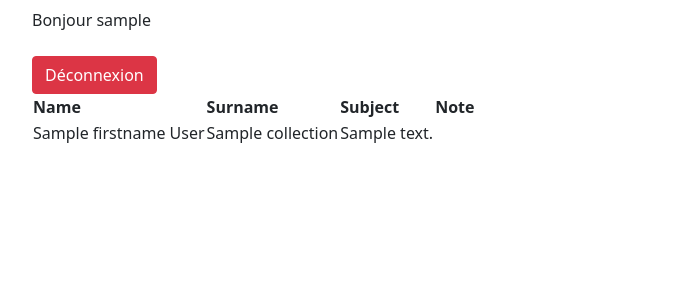
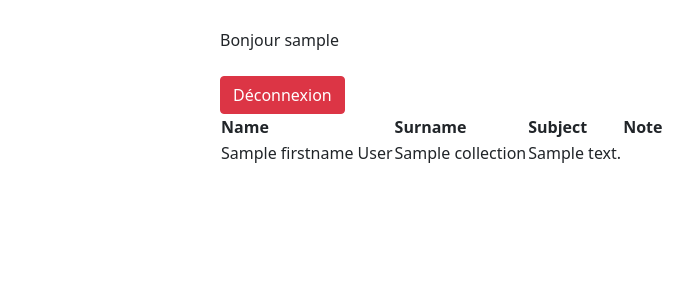
Before and after one commit to tibusgic/projetWeb, a PHP site: template public_html/templates/show.twig in a window 1280 px wide. Shown: the top 300 px of the page, without its empty margins (50-743 px from the left). Run offline with PHP 8.4, Linux system fonts and the light colour scheme; the template is opened without the code that fills it: most values are stand-ins (such as "Sample title", 1, 10 or a date in 2020); some libraries are stand-ins or nearby versions.

Commit message:
fix layout

```diff
--- a/public_html/templates/layout.twig
+++ b/public_html/templates/layout.twig
@@ -16,9 +16,14 @@
     <body>
 	<h1></h1>
 
-        <div class="container">
-        {% block sidebar %}{% endblock %}
-        {% block content %}{% endblock %}
+        <div class="container-fluid">
+            <div class="row">
+                {% block sidebar %}{% endblock %}
+
+                <div class="col" style="margin-left: 250px; padding: 20px;">
+                {% block content %}{% endblock %}
+                </div>
+            </div>
         </div>
 
         <footer class="footer">
```
Also changed, not shown: 4 other files.
